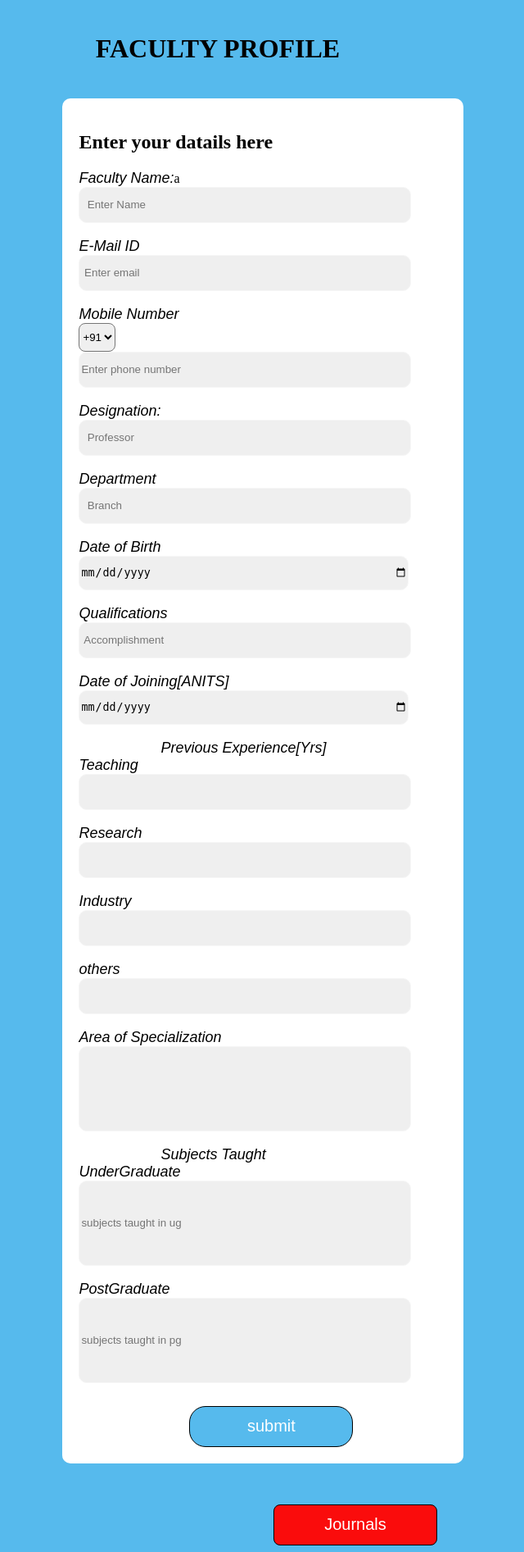
After one commit to yogesh9d/Faculty-profile-management, a PHP site: page /ProfileDetails.html in a window 1280 px wide. The commit adds this page. Shown: the whole page at 82% size, without its empty margins (374-1014 px from the left). Run offline with PHP 8.4, Linux system fonts and the light colour scheme.

Commit message:
Add files via upload

```diff
--- a/Achievements.php
+++ b/Achievements.php
@@ -3,7 +3,7 @@
 <head>
 <title>Acheievements by staff</title>
 <link rel="shortcut icon" href="logo.jpg"/>
-<link rel="stylesheet" type="text/css" href="Achievements.css">
+<link rel="stylesheet" type="text/css" href="Registration.css">
 </head>
 <body>
 <h1>Achievements by Staff</h1>
--- /dev/null
+++ b/ProfileDetails.html
@@ -0,0 +1,67 @@
+<!DOCTYPE html>
+<html>
+<head>
+<title>registration form creation</title>
+<link rel="stylesheet" type="text/css" href="Registration.css">
+</head>
+    <body>
+    <h1>FACULTY PROFILE</h1>
+    <div class="register">
+    <form action="profile.php"  id="register"method="post">
+    <h2>Enter your datails here</h2>
+    <label>Faculty Name:</label>a<br>
+    <input type="text" class="a" placeholder="  Enter Name" name = "name"><br><br>
+
+        <label>E-Mail ID</label><br>
+    <input type="email" class="a" placeholder=" Enter email" name = "gmail" ><br><br>
+          <label> Mobile Number </label><br>
+        <select id="ph">
+        <option>+91</option>
+        <option>+92</option>
+        <option>+93</option>
+        <option>+94</option>
+        <option>+95</option>
+       </select>
+        <input type="number" class="a" placeholder="Enter phone number" name = "phno"><br><br>
+        <label>Designation:</label><br>
+    <input type="text" class="a" placeholder="  Professor" name = "designation"><br><br>
+        <label>Department</label><br>
+    <input type="text" class="a" placeholder="  Branch" name = "department"><br><br>
+        <label>Date of Birth</label><br>
+    <input type="date" class="a" name = "dob" ><br><br>
+        <label>Qualifications</label><br>
+    <input type="text" class="a"  placeholder=" Accomplishment" name = "qualification"><br><br>
+        <label>Date of Joining[ANITS]</label><br>
+    <input type="date" class="a"  name = "doj"><br><br>
+
+    <label class="label label1">Previous Experience[Yrs]</label><br>
+
+     <label>Teaching</label><br>
+    <input type="number" class="a"  placeholder="" name = "teaching_exp"><br><br>
+    <label>Research</label><br>
+    <input type="number" class="a"  placeholder="" name = "research_exp"> <br><br>
+    <label>Industry</label><br>
+    <input type="number" class="a"  placeholder="" name = "industry_exp"> <br><br>
+    <label>others</label><br>
+    <input type="text" class="a"  placeholder="" name = "other_exp"> <br><br>
+    <label>Area of Specialization</label><br>
+    <input type="text" class="a b"  placeholder="" name = "area_of_specialization"> <br><br>
+         <label class="label label1">Subjects Taught</label><br>
+
+         <label>UnderGraduate</label><br>
+    <input type="text" class="a b"  placeholder="subjects taught in ug" name = "ug"> <br><br>
+         <label>PostGraduate</label><br>
+    <input type="text" class="a b"  placeholder="subjects taught in pg" name = "pg"> <br><br>
+    <!-- <label>Upload-Image</label><br>
+        <input type="file" name="filename" accept="image/gif, image/jpeg image/png"> -->
+        <div class="sub">
+
+        <input type="submit" class="submit" value="submit">
+       </div>
+            </form>
+    </div>
+
+        <button class="ach"><a class="hov" style="text-decoration: none;color: white;"href="JournalsAndStudentsGuided.php">Journals</a></button>
+
+    </body>
+</html>
--- /dev/null
+++ b/Registration.css
@@ -0,0 +1,96 @@
+body{
+    background-color: #56baed;
+}
+#publications{
+padding-top: 100px;
+    margin-left: 350px;
+    height: 1000px;
+    width: 400px;
+}
+/*a{
+   font-size: 30px;
+    margin-left: 750px;
+    color: #17ff43;
+
+}*/
+
+
+
+h1{
+    text-align: center;
+    padding: 20px;
+}
+.register{
+   margin-left: 35%;
+
+}
+label{
+    color: black;
+   font-family: sans-serif;
+    font-size: 18px;
+    font-style: italic;
+}
+.a{
+    width: 400px;
+    height: 40px;
+    border: 1px solid #f6f6f6;
+    background-color: #efefef;
+    border-radius: 10px;
+}
+.b{
+    height: 100px;
+
+}
+form{
+    background-color: #ffffff;
+    width: 450px;
+   border-radius: 10px;
+    padding: 20px;
+}
+.submit{
+    margin-left: 30%;
+    width: 200px;
+    height: 50px;
+    color: white;
+    border: 1px solid black;
+    border-radius: 20px;
+    font-size: 20px;
+    background-color: #56baed;
+    margin-top: 10px;
+}
+#ph{
+    height: 35px;
+    border-radius: 8px;
+
+}
+sub:hover{
+    background-color: red;
+}
+.ach{
+    font-size: 20px;
+    margin-left: 700px;
+    margin-top: 50px;
+    height: 50px;
+                       border: 1px solid black;
+    background-color: #fa0c0c;border-radius: 8px;width: 200px;
+}
+
+.label1{
+ margin-left: 100px;
+
+}
+.ach1{
+    width: 300px;
+    margin-left: 640px;
+}
+
+.ach2{
+    margin-top:  50px;
+    width: 200px;
+    height: 40px;
+    border-radius: 8px;
+    margin-left: 150px;
+    background-color: #fa0c0c;
+    font-size: 20px;
+
+}
```
Also changed, not shown: ConferenceWorkshops.php (added, +37 -0 lines), JournalsAndStudentsGuided.php (added, +46 -0 lines), Publications.php (added, +30 -0 lines).
